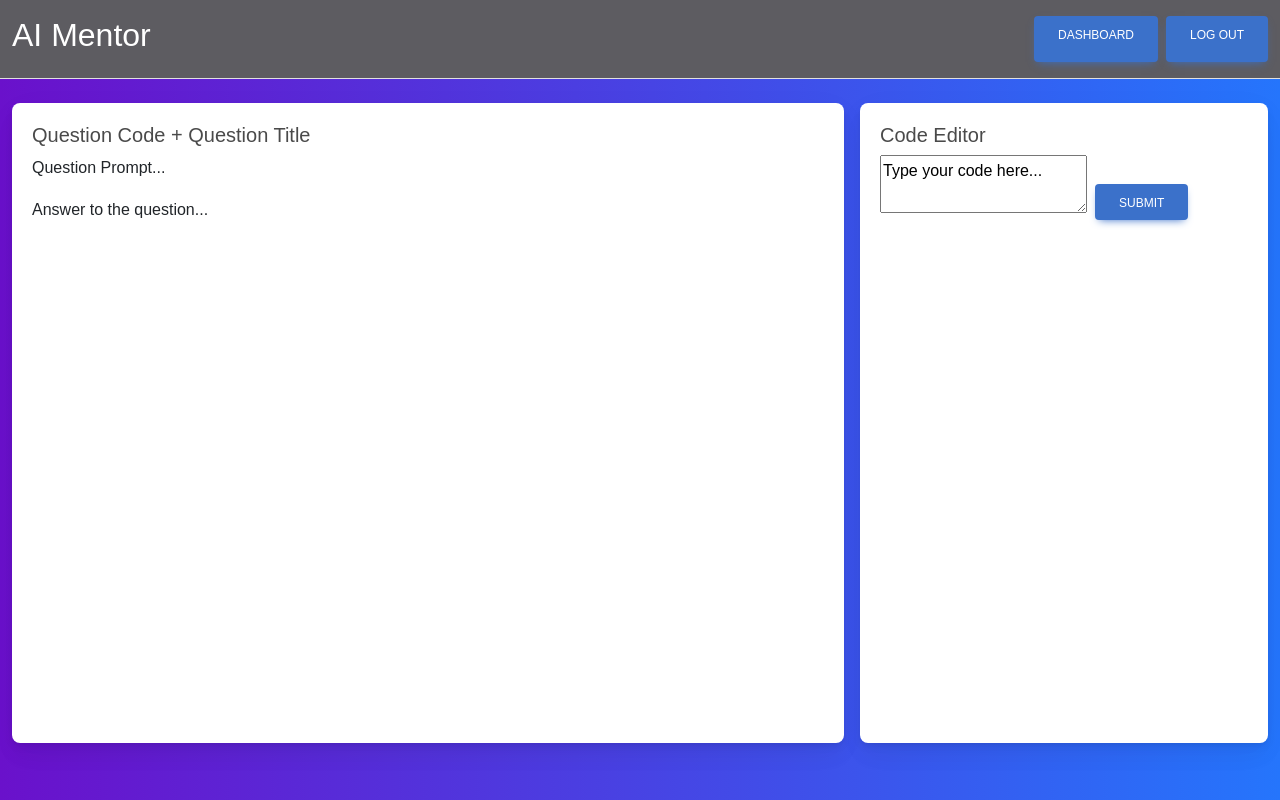
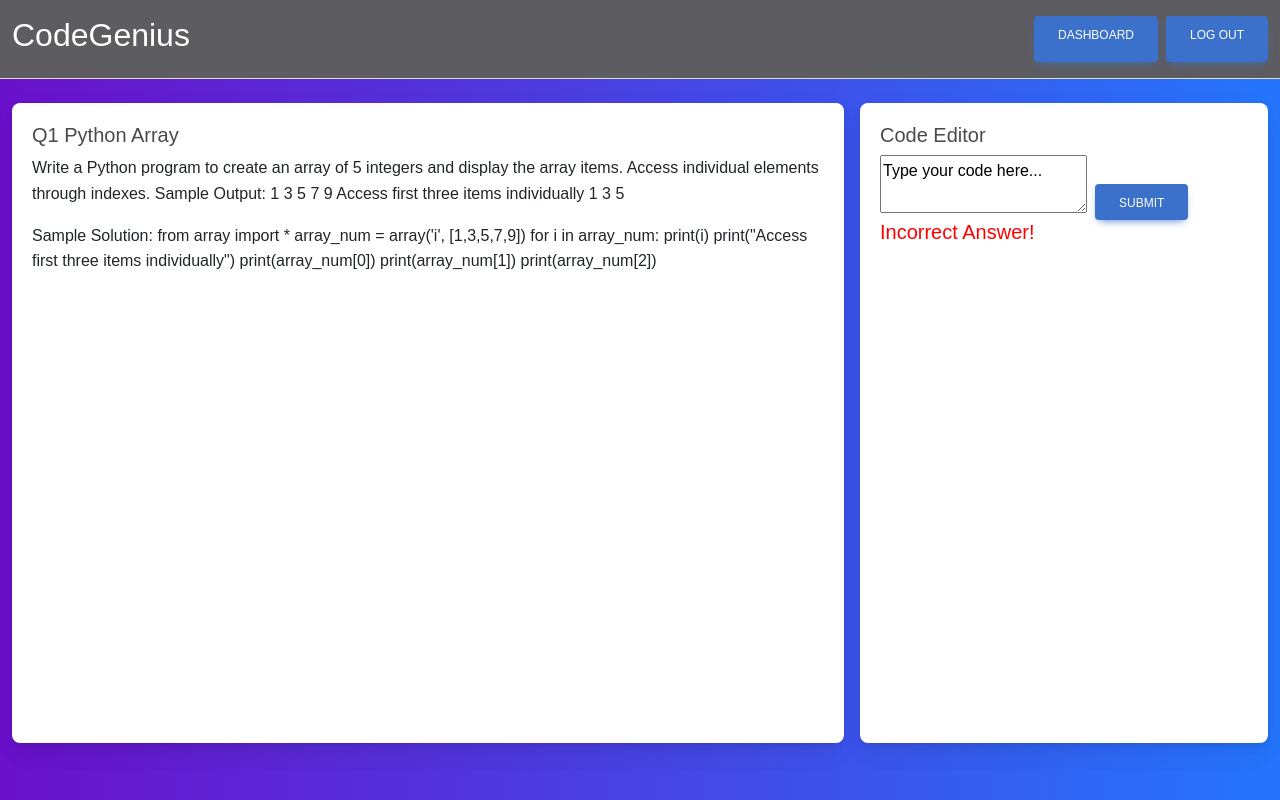
Before and after one commit to edmondccw/Newhacks-2023-AI-Project, a React (Vite) app in the folder frontend/: page /answer in a window 1280 px wide. Both pictures are taken after a click on the button "DISPLAY ANSWER". Built offline with nearby package versions, Linux system fonts and the light colour scheme.

Commit message:
Update href to all button

```diff
--- a/frontend/src/components/Dashboard.tsx
+++ b/frontend/src/components/Dashboard.tsx
@@ -8,7 +8,7 @@ const Dashboard = () => {
       {/* Dashboard Header */}
       <Row className="border-bottom py-3 mb-4 dashboard-header">
         <Col md={6}>
-          <h2>AI Mentor</h2>
+          <h2>CodeGenius</h2>
         </Col>
         <Col md={6} className="text-md-end d-flex justify-content-end">
           <Button variant="primary" href='/QuizList' className="me-2">Start Quiz!</Button>
@@ -26,7 +26,7 @@ const Dashboard = () => {
               <Card.Text>
                 Keep track of your tasks and manage your time effectively.
               </Card.Text>
-              <ProgressBar now={75} label={`${75}%`} />
+              <ProgressBar now={0} label={`${0}%`} />
               <Button variant="outline-secondary" size="sm" className="mt-3">View Details</Button>
             </Card.Body>
           </Card>
--- a/frontend/src/components/Login.tsx
+++ b/frontend/src/components/Login.tsx
@@ -60,7 +60,7 @@ function Login() {
               value={password} onChange={handleP}
               wrapperClass='mb-4 mx-5 w-100' labelClass='text-white' label='Password' id='formControlLg' type='password' size="lg"/>
               <p className="small mb-3 pb-lg-2"><a className="text-white-50" href="#!">Forgot password?</a></p>
-              <MDBBtn onClick={()=>handleRegister()} outline className='mx-2 px-5' color='white' size='lg'>
+              <MDBBtn onClick={()=>handleRegister()} outline className='mx-2 px-5' color='white' size='lg' href='/dashboard'>
                 Login
               </MDBBtn>
               <div>
--- a/frontend/src/components/Quiz.tsx
+++ b/frontend/src/components/Quiz.tsx
@@ -44,7 +44,7 @@ const QuizQuestionPage = () => {
       {/* Header Section */}
       <Row className="dashboard-header">
         <Col md={6}>
-          <h2>AI Mentor</h2>
+          <h2>CodeGenius</h2>
         </Col>
         <Col md={6} className="text-md-end d-flex justify-content-end">
           <Button variant="primary" href='/dashboard' className="me-2">Dashboard</Button>
@@ -58,9 +58,19 @@ const QuizQuestionPage = () => {
           {/* Left Column: Question Prompt */}
           <Card className="left"> {/* Changed the class to lowercase */}
             <Card.Body>
-              <Card.Title>Question code + Question title</Card.Title>
+              <Card.Title>Q1 Python Array</Card.Title>
               <Card.Text>
-                Question Prompt...
+              Write a Python program to create an array of 5 integers and display the array items. Access individual elements through indexes.
+                Sample Output:
+                1
+                3
+                5
+                7
+                9
+                Access first three items individually
+                1
+                3
+                5
                 {/* The actual question prompt goes here */}
               </Card.Text>
             </Card.Body>
--- a/frontend/src/components/QuizAnswer.tsx
+++ b/frontend/src/components/QuizAnswer.tsx
@@ -49,7 +49,7 @@ const QuizPage = () => {
       {/* Header Section */}
       <Row className="border-bottom py-3 mb-4 dashboard-header">
         <Col md={6}>
-          <h2>AI Mentor</h2>
+          <h2>CodeGenius</h2>
         </Col>
         <Col md={6} className="text-md-end d-flex justify-content-end">
           <Button variant="primary" href='/dashboard' className="me-2 dashboard-btn">Dashboard</Button>
@@ -63,17 +63,36 @@ const QuizPage = () => {
           {/* Left Column: Question Prompt */}
           <Card className="left">
             <Card.Body>
-              <Card.Title>Question Code + Question Title</Card.Title>
+              <Card.Title>Q1 Python Array</Card.Title>
               <Card.Text>
                 {/* The actual question prompt goes here */}
-                Question Prompt...
+                Write a Python program to create an array of 5 integers and display the array items. Access individual elements through indexes.
+                Sample Output:
+                1
+                3
+                5
+                7
+                9
+                Access first three items individually
+                1
+                3
+                5
               </Card.Text>
               {submitted && (
                 <div>
                   {showAnswer ? (
                     <Card.Text>
                       {/* The actual answer goes here */}
-                      Answer to the question...
+                    Sample Solution:
+
+                    from array import *
+                    array_num = array('i', [1,3,5,7,9])
+                    for i in array_num:
+                    print(i)
+                    print("Access first three items individually")
+                    print(array_num[0])
+                    print(array_num[1])
+                    print(array_num[2])
                     </Card.Text>
                   ) : (
                     <Button onClick={handleShowAnswer}>Display Answer</Button>
@@ -90,6 +109,7 @@ const QuizPage = () => {
               <Card.Title>Code Editor</Card.Title>
               <textarea className="code-editor" defaultValue="Type your code here..."></textarea>
               <Button  onClick={()=>handleRegister()} variant="primary" className="mt-3">Submit</Button> {/* Changed href to onClick */}
+              <Card.Title className="wrongMsg">Incorrect Answer!</Card.Title>
             </Card.Body>
           </Card>
         </Col>
--- a/frontend/src/components/QuizList.tsx
+++ b/frontend/src/components/QuizList.tsx
@@ -3,6 +3,7 @@ import { Container, Row, Col, Button, Dropdown, DropdownButton, ListGroup } from
 
 import * as matcher from "./matcher.js";
 import { useState } from "react";
+import { MDBBtn } from 'mdb-react-ui-kit';
 // import { useHistory } from 'react-router-dom';
 
 const QuizPage = () => {
@@ -67,7 +68,7 @@ const QuizPage = () => {
       {/* Header Section */}
       <Row className="border-bottom py-3 mb-4 dashboard-header">
         <Col md={6}>
-          <h2>AI Mentor</h2>
+          <h2>CodeGenius</h2>
         </Col>
         <Col md={6} className="text-md-end d-flex justify-content-end">
           <Button variant="primary" href='/dashboard' className="me-2">Dashboard</Button>
@@ -107,6 +108,7 @@ const QuizPage = () => {
             {/* Questions will be dynamically inserted here based on the selections above */}
             {/* This is a placeholder for empty state */}
             <ListGroup.Item>No questions attempted yet. Select a language and topic to start.</ListGroup.Item>
+            <MDBBtn href="/quiz">New Question</MDBBtn>
           </ListGroup>
         </Col>
       </Row>
--- a/frontend/src/components/Register.tsx
+++ b/frontend/src/components/Register.tsx
@@ -80,7 +80,7 @@ function Register() {
               <MDBInput
               value={confirmPassword} onChange={handleCP}
               wrapperClass='mb-4 mx-5 w-100' labelClass='text-white' label='Confirm Password' id='formControlPassword2' type='password' size="lg" minLength="6"/>
-              <MDBBtn onClick={()=>handleRegister()}outline className='mx-2 px-5' color='white' size='lg'>
+              <MDBBtn onClick={()=>handleRegister()}outline className='mx-2 px-5' color='white' size='lg' href='/'>
                 Register
               </MDBBtn>
 
--- a/frontend/src/styles/Quiz.css
+++ b/frontend/src/styles/Quiz.css
@@ -41,6 +41,9 @@
     height: 80vh;
   }
 
+  .wrongMsg{
+    color: red;
+  }
 
 
   /* Add more styles as needed */
```
